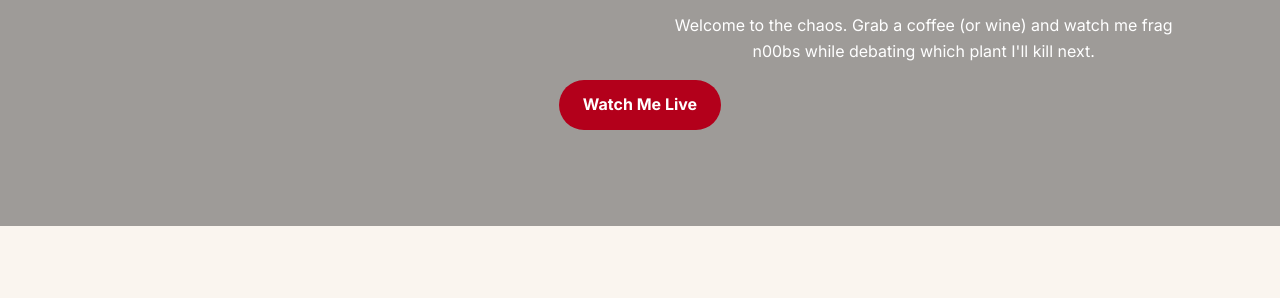
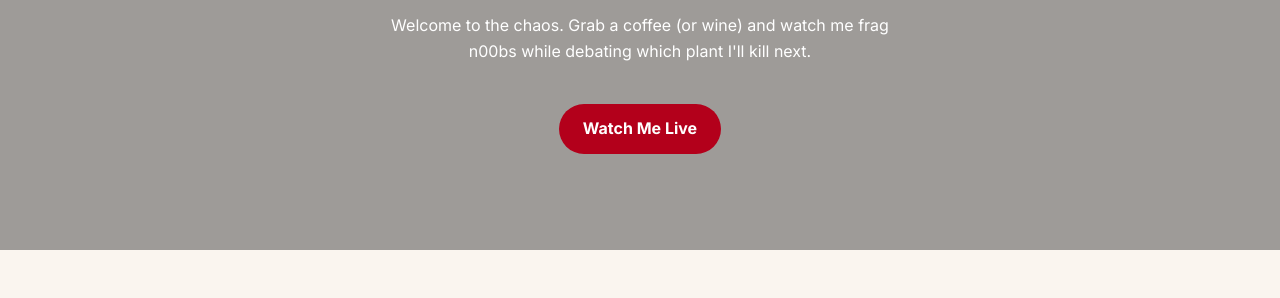
Before and after one commit to zohunt/classshorty, a plain HTML site: page index.html in a window 1280 px wide. Shown: the part 331-629 px from the top of the page. Drawn offline with nearby package versions, Linux system fonts and the light colour scheme.

Commit message:
Update Hero P.css

```diff
--- a/styles.css
+++ b/styles.css
@@ -103,7 +103,8 @@ header nav {
 
 .hero-content p {
   max-width: 50ch;
-  margin-inline: auto 2.5rem;
+  margin: 0 auto 2.5rem;
+  text-align: center;
 }
 
 /* Buttons */
```
